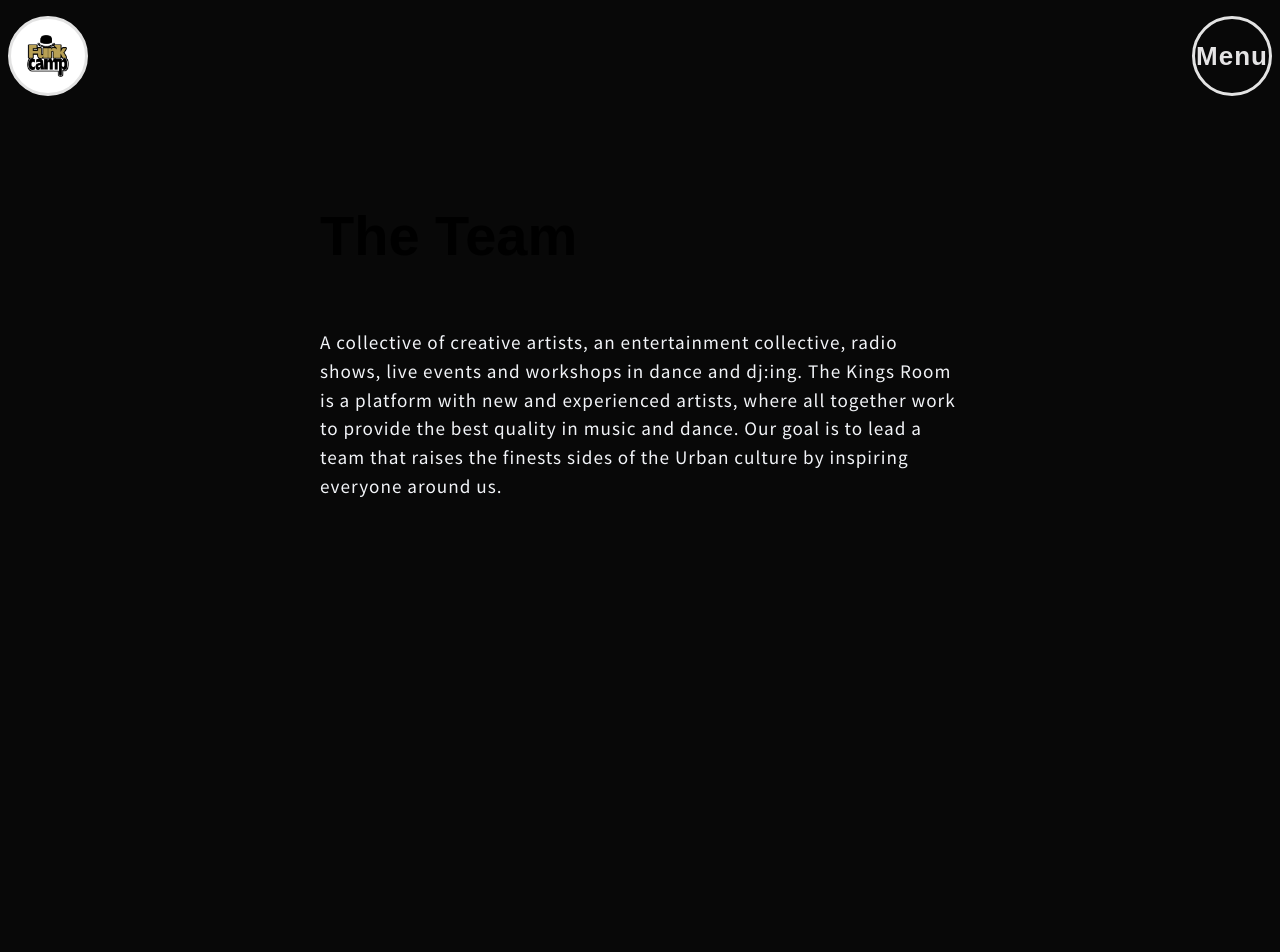
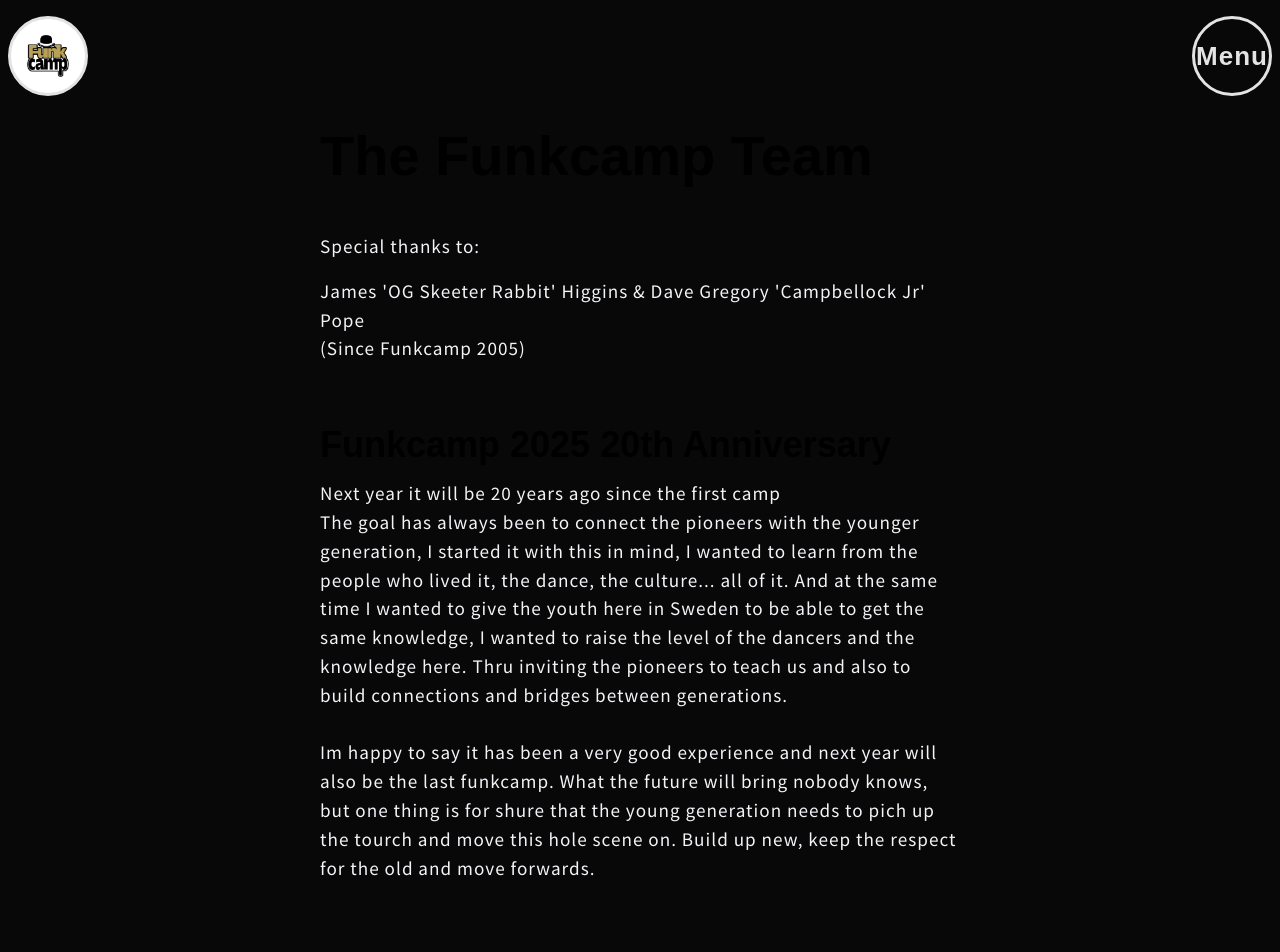
Before and after one commit to FunkSwe/locking, a React (Vite) app: page /about in a window 1280 px wide. Shown: the top 952 px of the page. Before the commit the page ends 800 px from the top, so only its background shows below. Built offline with nearby package versions, Linux system fonts and the light colour scheme; a web font is replaced by a local one; what prettier-plugin-tailwindcss would draw is missing.

Commit message:
about page

```diff
--- a/src/pages/About/About.module.scss
+++ b/src/pages/About/About.module.scss
@@ -3,16 +3,17 @@
     width: 100%;
     height: 100%;
     background-color: transparent;
+    margin-bottom: 10vh;
 
 
     section {
         position: relative;
-        padding: 5rem 2rem;
+        padding: 3rem 2rem;
         margin: 0 auto;
         width: 100%;
 
         @media (min-width: 768px) {
-            padding: 8rem 4rem 3rem;
+            padding: 3rem 4rem 1rem;
             width: 60vw;
         }
 
@@ -27,28 +28,14 @@
             line-height: 1.5;
             @media (min-width: 768px) {
 
-                padding: 2rem 0 0;
+                padding: 1rem 0 0;
             }
         }
-    }
 
-    .tkr {
-        padding: 1rem;
-        width: 100%;
-        height: 100vh;
-
-        @media (min-width: 768px) {
-            width: 30vw;
-            height: auto;
+        span {
+            font-family: $font-alt;
+            font-weight: $font-bold;
         }
-
-         img {
-            object-fit: cover;
-            object-position: center;
-            height: 100%;
-            width: 100%;
-        }
-
     }
 
     .crew {
--- a/src/pages/About/index.jsx
+++ b/src/pages/About/index.jsx
@@ -17,7 +17,7 @@ const About = () => {
             delay: 0,
           }}
         >
-          The Team
+          The Funkcamp Team
         </motion.h1>
         <motion.p
           initial={{ opacity: 0 }}
@@ -28,30 +28,174 @@ const About = () => {
             delay: 0.3,
           }}
         >
-          A collective of creative artists, an entertainment collective, radio
-          shows, live events and workshops in dance and dj:ing. The Kings Room
-          is a platform with new and experienced artists, where all together
-          work to provide the best quality in music and dance. Our goal is to
-          lead a team that raises the finests sides of the Urban culture by
-          inspiring everyone around us.
+          Special thanks to:
+        </motion.p>
+        <motion.p
+          initial={{ opacity: 0 }}
+          animate={{ opacity: 1 }}
+          transition={{
+            duration: 1,
+            easings: 'ease-in-out',
+            delay: 0.3,
+          }}
+        >
+          James 'OG Skeeter Rabbit' Higgins & Dave Gregory 'Campbellock Jr' Pope{' '}
+          <br />
+          (Since Funkcamp 2005)
         </motion.p>
       </section>
-      <div className={styles.crew}>
-        {/*  {teamMembersData ? (
-          teamMembersData.map(({ name, desc, img, socials, id }) => (
-            <TeamMember
-              key={id}
-              name={name}
-              desc={desc}
-              img={img}
-              socials={socials}
-              id={id}
-            />
-          ))
-        ) : (
-          <div>Loading...</div>
-        )} */}
-      </div>
+      <section>
+        <motion.h2
+          initial={{ y: 200, opacity: 0 }}
+          animate={{ y: 0, opacity: 1 }}
+          transition={{ duration: 1, delay: 1 }}
+        >
+          Funkcamp 2025 20th Anniversary
+        </motion.h2>
+        <motion.p
+          initial={{ opacity: 0 }}
+          animate={{ opacity: 1 }}
+          transition={{ duration: 1.6, delay: 1.6 }}
+        >
+          Next year it will be 20 years ago since the first camp
+          <br />
+          The goal has always been to connect the pioneers with the younger
+          generation, I started it with this in mind, I wanted to learn from the
+          people who lived it, the dance, the culture... all of it. And at the
+          same time I wanted to give the youth here in Sweden to be able to get
+          the same knowledge, I wanted to raise the level of the dancers and the
+          knowledge here. Thru inviting the pioneers to teach us and also to
+          build connections and bridges between generations.
+          <br />
+          <br />
+          Im happy to say it has been a very good experience and next year will
+          also be the last funkcamp. What the future will bring nobody knows,
+          but one thing is for shure that the young generation needs to pich up
+          the tourch and move this hole scene on. Build up new, keep the respect
+          for the old and move forwards.
+          <br />
+          <br />
+        </motion.p>
+      </section>
+      <section>
+        <motion.h2
+          initial={{ y: 200, opacity: 0 }}
+          animate={{ y: 0, opacity: 1 }}
+          transition={{ duration: 1, delay: 1 }}
+        >
+          How it all began ⚡️ & continues
+        </motion.h2>
+        <motion.p
+          initial={{ opacity: 0 }}
+          animate={{ opacity: 1 }}
+          transition={{ duration: 1.6, delay: 1.6 }}
+        >
+          Funkcamp 2005 ✨ First ever dance camp dedicated to locking in Sweden
+          and Europe.
+          <br />
+          From there the rest is history, we are now coming in to our 19th year
+          in 2024. But actaully not 19th edition... due to some years falling
+          off, most of us know why.
+          <br />
+          <br />
+          Original idea to camp was from me working on a kids show for UR
+          utbildnings radion in Sweden, I was the producer of that show and was
+          asked to have my students teach different "street styles", me asking
+          the organisation to get hold of Don Campbell (who sadly never
+          responded), OG Skeeter Rabbit, Greg Campbellock Jr for me.
+          <br />
+          We (me and Skeeter) had a few emails sent back and forth, I asked him
+          to come and teach the foundation and history in Sweden, he said shure
+          I can help out and said he connect me with Greg. Then Greg also became
+          a part of the process
+          <br />
+          <br />
+          Also during this period Skeeter and Greg planned a camp in LA, a
+          locking camp. It was moved to Vegas and the narrative was changed
+          (Skeeter got sick) and people decided to go and do it with out Skeeter
+          who was the original person behind the camp both idea & concept. I was
+          invited ot US, but could not go to the camp in Vegas, so a friend from
+          Sweden went and met with the OGs.
+          <br />
+          <br />
+          The same year we decided to do the funkcamp in Sweden. Bringing the
+          OG's so that our kids could learn directly from the source. With the
+          help of OG Skeeter Rabbit & Greg Campbellock Jr, we put the ideas
+          together and set the plans in motion for what was to become FUNKCAMP
+          (sweden) This lighted a spark amongst many younger lockers and a
+          groups like funky 4 brothers was formed from this spark! And supported
+          by many of the OG's.
+          <br />
+        </motion.p>
+        <p>
+          The past "soon" 20 years has been remarkable, learning from the
+          pioneers, connecting the youth and future lockers to the pioneers and
+          to be able to learn from some of the sources directly has been an
+          honor, to see some lockers grow from beeing kids at the first camps to
+          being some of the top dancers in the world.
+          <br />
+          The camp has always had 3 pioneers with roots to the Locking
+          community, the clubs, soul train and yes{' '}
+          <span style={{ color: '#ea781a' }}>GOGO Brothers</span>. <br /> Many
+          have been supporting the camp for years now, but without these 3
+          pillars,{' '}
+          <span style={{ color: '#ea781a' }}>
+            {' '}
+            OG Skeeter Rabbit, TONY GOGO and Campbellock JR (R.I.P)
+          </span>
+          , This camp would have not existed. <br /> So Im deeply honered and
+          humbled by the help, continued support and the brother hood you have
+          shown us.
+          <br />
+          <br />
+          Other people who helped me from the start has been{' '}
+          <span style={{ color: '#ea781a' }}>
+            {' '}
+            Manne Schutt and Amine Baraka
+          </span>
+          , they where always helping out and fixing around the camp. <br />
+          Our brother <span style={{ color: '#ea781a' }}> Willow</span> has been
+          playing a mayor part of the camp the past years.
+          <span style={{ color: '#ea781a' }}>Funky 4 brothers</span> was always
+          supportive and helped alot ... <br />
+          Also some other pioneers has been involved in several camps, such as
+          <span style={{ color: '#ea781a' }}>
+            {' '}
+            Damon Frost, Patrik "PRIME" Helge
+          </span>{' '}
+          .
+          <br />
+          We had the honor to have{' '}
+          <span style={{ color: '#ea781a' }}>
+            {' '}
+            Loose Caboose, Lock Smith, Anthony Edwards
+          </span>{' '}
+          come teach at the camp too.
+          <br />
+          <br />
+          And we have had the honor to keep having the assosiasion and
+          collaboration with{' '}
+          <span style={{ color: '#ea781a' }}> Danscenter stockholm</span> and
+          now under the roof of{' '}
+          <span style={{ color: '#ea781a' }}> Fryshuset </span>
+          were the school continues to live its legacy. This was also the venue
+          for past 3-4 camps.
+          <br />
+          <br />
+          We wanna thank all of you who has come to the camps. Connecting with
+          lockers from around the world and have direct conversations and
+          teachings from our finest lockers and pioneers of locking. Our guest
+          teachers who is a pillar holding high level at the camp and teaching
+          their passion with us.
+          <br />
+          <br />
+          We hope to see you at the 2025 camp & we looking forwards to meeting
+          you all at the 20year anniversary! with some great guests 🎉
+          <br />
+          <br />
+          2025... LETS GO!
+        </p>
+      </section>
     </div>
   );
 };
```
